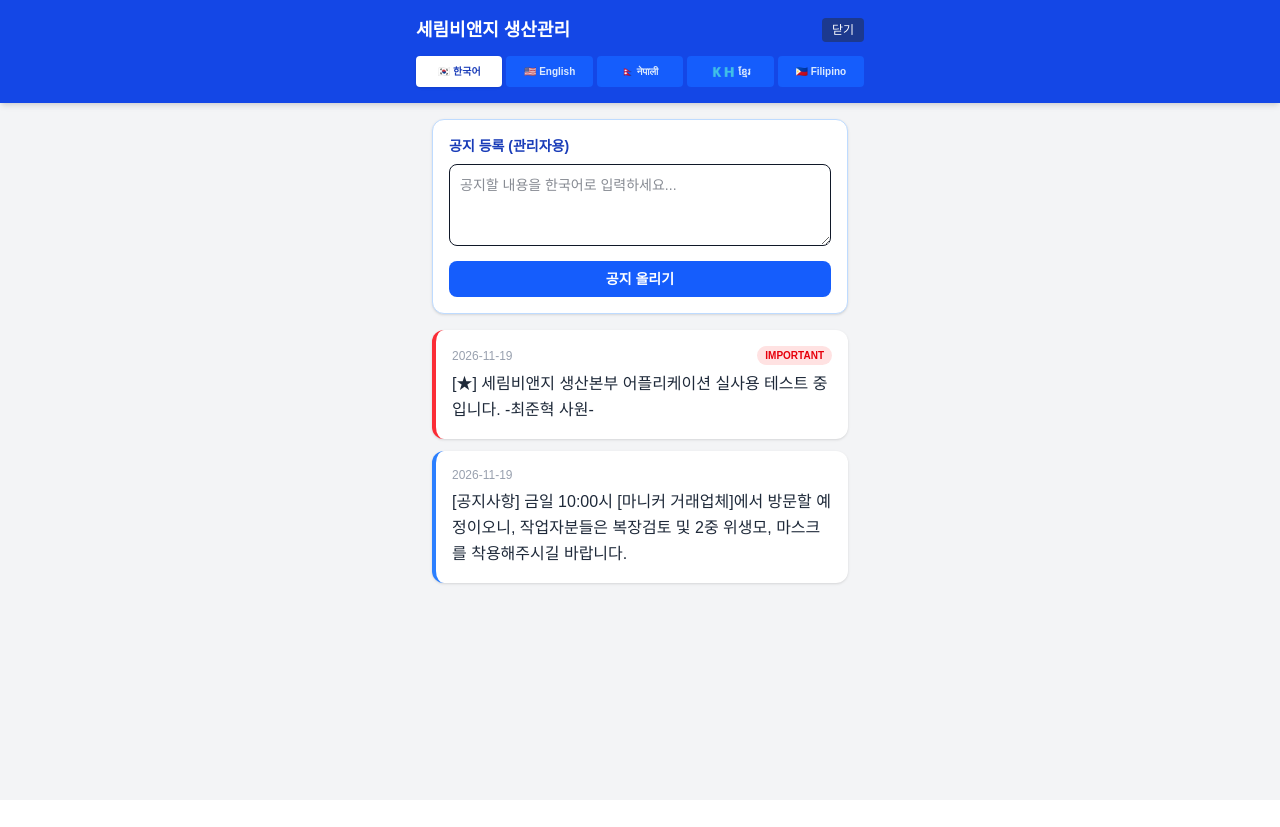
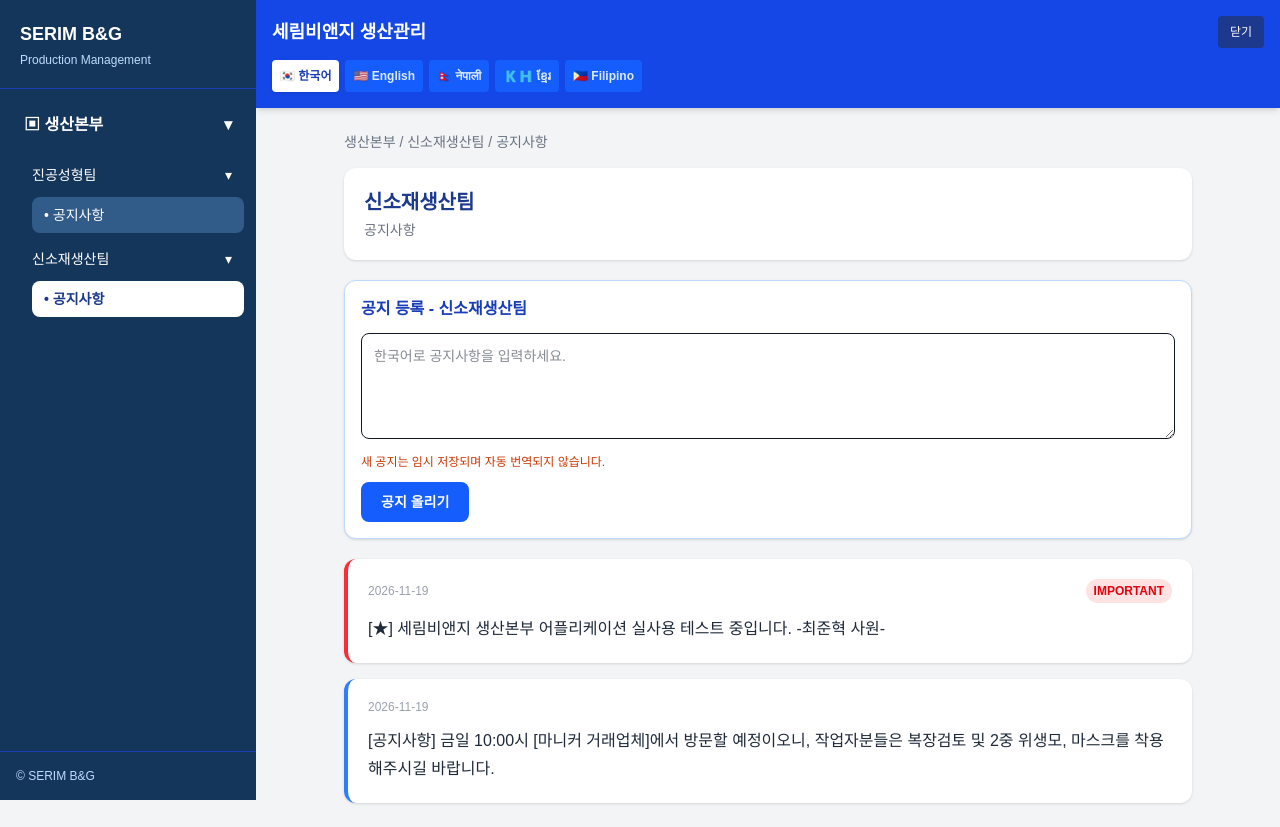
Before and after one commit to cjuun/serim-app, a Next.js app: page / in a window 1280 px wide. Both pictures are taken after a click on the button "관리자". Before the commit the page ends 800 px from the top, so only its background shows below. Built offline with nearby package versions, Linux system fonts and the light colour scheme.

Commit message:
Add production division sidebar

```diff
--- a/src/app/page.tsx
+++ b/src/app/page.tsx
@@ -4,65 +4,14 @@
 import React, { useState } from "react";
 
 type Lang = "ko" | "en" | "ne" | "km" | "tl";
+type Team = "vacuum" | "newmaterial";
 
 type Notice = {
   id: number;
+  team: Team;
   date: string;
   important: boolean;
   content: Record<Lang, string>;
-};
-
-const UI_TEXT: Record<
-  Lang,
-  {
-    title: string;
-    newNotice: string;
-    placeholder: string;
-    submit: string;
-    close: string;
-    admin: string;
-  }
-> = {
-  ko: {
-    title: "세림비앤지 생산관리",
-    newNotice: "공지 등록 (관리자용)",
-    placeholder: "공지할 내용을 한국어로 입력하세요...",
-    submit: "공지 올리기",
-    close: "닫기",
-    admin: "관리자",
-  },
-  en: {
-    title: "SERIM B&G Production Management",
-    newNotice: "Post Notice (Admin)",
-    placeholder: "Enter notice in Korean...",
-    submit: "Post Notice",
-    close: "Close",
-    admin: "Admin",
-  },
-  ne: {
-    title: "सेरिम बी एन्ड जी उत्पादन व्यवस्थापन",
-    newNotice: "सूचना दर्ता (प्रशासक)",
-    placeholder: "कोरियाली भाषामा सूचना लेख्नुहोस्...",
-    submit: "सूचना पोस्ट गर्नुहोस्",
-    close: "बन्द गर्नुहोस्",
-    admin: "प्रशासक",
-  },
-  km: {
-    title: "ការគ្រប់គ្រងផលិតកម្ម SERIM B&G",
-    newNotice: "ប្រកាសព័ត៌មាន (អ្នកគ្រប់គ្រង)",
-    placeholder: "សូមបញ្ចូលសេចក្តីជូនដំណឹងជាភាសាកូរ៉េ...",
-    submit: "បង្ហោះសេចក្តីជូនដំណឹង",
-    close: "បិទ",
-    admin: "អ្នកគ្រប់គ្រង",
-  },
-  tl: {
-    title: "SERIM B&G Pamamahala ng Produksyon",
-    newNotice: "Mag-post ng Anunsyo (Admin)",
-    placeholder: "Ilagay ang anunsyo sa wikang Korean...",
-    submit: "I-post ang Anunsyo",
-    close: "Isara",
-    admin: "Admin",
-  },
 };
 
 const LANGUAGES: { code: Lang; label: string }[] = [
@@ -73,36 +22,108 @@ const LANGUAGES: { code: Lang; label: string }[] = [
   { code: "tl", label: "🇵🇭 Filipino" },
 ];
 
+const TEXT = {
+  ko: {
+    title: "세림비앤지 생산관리",
+    division: "생산본부",
+    vacuum: "진공성형팀",
+    newmaterial: "신소재생산팀",
+    notice: "공지사항",
+    admin: "관리자",
+    close: "닫기",
+    add: "공지 등록",
+    submit: "공지 올리기",
+    placeholder: "한국어로 공지사항을 입력하세요.",
+    empty: "등록된 공지사항이 없습니다.",
+    menu: "메뉴",
+    warning: "새 공지는 임시 저장되며 자동 번역되지 않습니다.",
+  },
+  en: {
+    title: "SERIM B&G Production Management",
+    division: "Production Division",
+    vacuum: "Vacuum Forming Team",
+    newmaterial: "New Materials Production Team",
+    notice: "Notices",
+    admin: "Admin",
+    close: "Close",
+    add: "New Notice",
+    submit: "Post Notice",
+    placeholder: "Enter a notice in Korean.",
+    empty: "No notices have been posted.",
+    menu: "Menu",
+    warning: "New notices are temporary and not automatically translated.",
+  },
+  ne: {
+    title: "सेरिम बी एन्ड जी उत्पादन व्यवस्थापन",
+    division: "उत्पादन विभाग",
+    vacuum: "भ्याकुम फर्मिङ टोली",
+    newmaterial: "नयाँ सामग्री उत्पादन टोली",
+    notice: "सूचनाहरू",
+    admin: "प्रशासक",
+    close: "बन्द",
+    add: "नयाँ सूचना",
+    submit: "सूचना पोस्ट गर्नुहोस्",
+    placeholder: "कोरियाली भाषामा सूचना लेख्नुहोस्।",
+    empty: "कुनै सूचना छैन।",
+    menu: "मेनु",
+    warning: "नयाँ सूचनाहरू अस्थायी हुन् र स्वचालित रूपमा अनुवाद हुँदैनन्।",
+  },
+  km: {
+    title: "ការគ្រប់គ្រងផលិតកម្ម SERIM B&G",
+    division: "ផ្នែកផលិតកម្ម",
+    vacuum: "ក្រុមបង្កើតទម្រង់ដោយសុញ្ញាកាស",
+    newmaterial: "ក្រុមផលិតសម្ភារៈថ្មី",
+    notice: "សេចក្តីជូនដំណឹង",
+    admin: "អ្នកគ្រប់គ្រង",
+    close: "បិទ",
+    add: "ប្រកាសថ្មី",
+    submit: "បង្ហោះសេចក្តីជូនដំណឹង",
+    placeholder: "សូមបញ្ចូលសេចក្តីជូនដំណឹងជាភាសាកូរ៉េ។",
+    empty: "មិនទាន់មានសេចក្តីជូនដំណឹងទេ។",
+    menu: "ម៉ឺនុយ",
+    warning: "សេចក្តីជូនដំណឹងថ្មីគឺបណ្តោះអាសន្ន និងមិនត្រូវបានបកប្រែដោយស្វ័យប្រវត្តិទេ។",
+  },
+  tl: {
+    title: "SERIM B&G Pamamahala ng Produksyon",
+    division: "Dibisyon ng Produksyon",
+    vacuum: "Vacuum Forming Team",
+    newmaterial: "New Materials Production Team",
+    notice: "Mga Anunsyo",
+    admin: "Admin",
+    close: "Isara",
+    add: "Bagong Anunsyo",
+    submit: "I-post ang Anunsyo",
+    placeholder: "Ilagay ang anunsyo sa wikang Korean.",
+    empty: "Wala pang mga anunsyo.",
+    menu: "Menu",
+    warning: "Pansamantala lamang ang mga bagong anunsyo at hindi awtomatikong isinasalin.",
+  },
+};
+
 const INITIAL_NOTICES: Notice[] = [
   {
     id: 1,
+    team: "newmaterial",
     date: "2026-11-19",
     important: true,
     content: {
       ko: "[★] 세림비앤지 생산본부 어플리케이션 실사용 테스트 중입니다. -최준혁 사원-",
-
       en: "[★] The SERIM B&G Production Division application is currently undergoing real-world testing. - Employee Choi Jun-hyeok -",
-
       ne: "[★] सेरिम बी एन्ड जी उत्पादन विभागको एप्लिकेसन हाल वास्तविक प्रयोगको परीक्षणमा छ। - कर्मचारी चोई जुन-ह्योक -",
-
       km: "[★] កម្មវិធីរបស់ផ្នែកផលិតកម្ម SERIM B&G កំពុងស្ថិតក្នុងការសាកល្បងប្រើប្រាស់ជាក់ស្តែង។ - បុគ្គលិក Choi Jun-hyeok -",
-
       tl: "[★] Kasalukuyang sinusubukan sa aktuwal na paggamit ang aplikasyon ng Dibisyon ng Produksyon ng SERIM B&G. - Empleyadong Choi Jun-hyeok -",
     },
   },
   {
     id: 2,
+    team: "newmaterial",
     date: "2026-11-19",
     important: false,
     content: {
       ko: "[공지사항] 금일 10:00시 [마니커 거래업체]에서 방문할 예정이오니, 작업자분들은 복장검토 및 2중 위생모, 마스크를 착용해주시길 바랍니다.",
-
       en: "[NOTICE] A representative from Maniker, our business partner, is scheduled to visit today at 10:00 AM. All workers are requested to check their work attire and wear double hairnets and a face mask.",
-
       ne: "[सूचना] आज बिहान १०:०० बजे हाम्रो व्यापारिक साझेदार मानिकेर (Maniker) का प्रतिनिधि भ्रमणमा आउने कार्यक्रम छ। सबै कामदारहरूले आफ्नो काम गर्ने पोसाक जाँच गरी दुई तहको हेयरनेट र मास्क लगाउनुहोस्।",
-
       km: "[សេចក្តីជូនដំណឹង] តំណាងក្រុមហ៊ុនដៃគូពាណិជ្ជកម្ម Maniker គ្រោងនឹងមកទស្សនកិច្ចនៅថ្ងៃនេះ វេលាម៉ោង ១០:០០ ព្រឹក។ សូមកម្មករទាំងអស់ពិនិត្យសម្លៀកបំពាក់ការងារ និងពាក់មួកគ្របសក់អនាម័យពីរជាន់ ព្រមទាំងម៉ាស់។",
-
       tl: "[PAUNAWA] Nakatakdang bumisita ngayong araw sa ganap na 10:00 AM ang kinatawan ng ating kasosyong kumpanya na Maniker. Hinihiling sa lahat ng manggagawa na suriin ang kanilang kasuotan sa trabaho at magsuot ng dalawang patong ng hairnet at face mask.",
     },
   },
@@ -110,17 +131,44 @@ const INITIAL_NOTICES: Notice[] = [
 
 export default function Home() {
   const [lang, setLang] = useState<Lang>("ko");
+  const [team, setTeam] = useState<Team>("newmaterial");
   const [notices, setNotices] =
     useState<Notice[]>(INITIAL_NOTICES);
   const [inputText, setInputText] = useState("");
   const [isAdmin, setIsAdmin] = useState(false);
+  const [menuOpen, setMenuOpen] = useState(false);
+  const [divisionOpen, setDivisionOpen] = useState(true);
+  const [openTeams, setOpenTeams] = useState<Record<Team, boolean>>({
+    vacuum: true,
+    newmaterial: true,
+  });
+
+  const t = TEXT[lang];
+
+  const teamNotices = notices.filter(
+    (notice) => notice.team === team
+  );
+
+  const selectTeam = (selectedTeam: Team) => {
+    setTeam(selectedTeam);
+    setIsAdmin(false);
+    setMenuOpen(false);
+  };
 
   const handleAddNotice = () => {
     if (!inputText.trim()) return;
 
+    const today = new Date();
+    const date = [
+      today.getFullYear(),
+      String(today.getMonth() + 1).padStart(2, "0"),
+      String(today.getDate()).padStart(2, "0"),
+    ].join("-");
+
     const newEntry: Notice = {
       id: Date.now(),
-      date: new Date().toLocaleDateString("sv-SE"),
+      team,
+      date,
       important: true,
       content: {
         ko: inputText,
@@ -135,31 +183,113 @@ export default function Home() {
     setInputText("");
   };
 
+  const sidebar = (
+    <div className="flex h-full flex-col bg-[#15365B] text-white">
+      <div className="border-b border-blue-800 p-5">
+        <div className="text-lg font-bold">SERIM B&G</div>
+        <div className="mt-1 text-xs text-blue-200">
+          Production Management
+        </div>
+      </div>
+
+      <nav className="flex-1 p-3">
+        <button
+          onClick={() => setDivisionOpen(!divisionOpen)}
+          className="flex w-full items-center justify-between rounded-lg px-3 py-3 text-left font-bold hover:bg-blue-800"
+        >
+          <span>▣ {t.division}</span>
+          <span>{divisionOpen ? "▾" : "▸"}</span>
+        </button>
+
+        {divisionOpen && (
+          <div className="mt-2 space-y-2 pl-2">
+            {(["vacuum", "newmaterial"] as Team[]).map(
+              (item) => (
+                <div key={item}>
+                  <button
+                    onClick={() =>
+                      setOpenTeams((prev) => ({
+                        ...prev,
+                        [item]: !prev[item],
+                      }))
+                    }
+                    className="flex w-full items-center justify-between rounded-lg px-3 py-2 text-left text-sm hover:bg-blue-800"
+                  >
+                    <span>{t[item]}</span>
+                    <span>{openTeams[item] ? "▾" : "▸"}</span>
+                  </button>
+
+                  {openTeams[item] && (
+                    <button
+                      onClick={() => selectTeam(item)}
+                      className={`ml-3 mt-1 w-[calc(100%-12px)] rounded-lg px-3 py-2 text-left text-sm transition ${
+                        team === item
+                          ? "bg-white font-bold text-blue-900"
+                          : "bg-[#315B88] text-white hover:bg-blue-600"
+                      }`}
+                    >
+                      • {t.notice}
+                    </button>
+                  )}
+                </div>
+              )
+            )}
+          </div>
+        )}
+      </nav>
+
+      <div className="border-t border-blue-800 p-4 text-xs text-blue-200">
+        © SERIM B&G
+      </div>
+    </div>
+  );
+
   return (
-    <div className="min-h-screen bg-gray-100 text-gray-900 pb-10">
-      <header className="bg-blue-700 text-white p-4 shadow-md sticky top-0 z-10">
-        <div className="max-w-md mx-auto">
-          <div className="flex justify-between items-center mb-3 gap-2">
-            <h1 className="text-lg font-bold">
-              {UI_TEXT[lang].title}
+    <div className="min-h-screen bg-gray-100 text-gray-900">
+      {menuOpen && (
+        <div
+          className="fixed inset-0 z-40 bg-black/50 md:hidden"
+          onClick={() => setMenuOpen(false)}
+        />
+      )}
+
+      <aside
+        className={`fixed inset-y-0 left-0 z-50 w-64 transform transition-transform duration-200 md:translate-x-0 ${
+          menuOpen ? "translate-x-0" : "-translate-x-full"
+        }`}
+      >
+        {sidebar}
+      </aside>
+
+      <div className="min-h-screen md:ml-64">
+        <header className="sticky top-0 z-30 bg-blue-700 p-4 text-white shadow-md">
+          <div className="flex items-center gap-3">
+            <button
+              onClick={() => setMenuOpen(!menuOpen)}
+              className="rounded-lg bg-blue-800 px-3 py-2 md:hidden"
+              aria-label={t.menu}
+            >
+              ☰
+            </button>
+
+            <h1 className="flex-1 text-base font-bold sm:text-lg">
+              {t.title}
             </h1>
 
             <button
               onClick={() => setIsAdmin(!isAdmin)}
-              className="shrink-0 text-xs bg-blue-900 px-2.5 py-1 rounded hover:bg-blue-800"
+              className="shrink-0 rounded bg-blue-900 px-3 py-2 text-xs"
             >
-              {isAdmin
-                ? UI_TEXT[lang].close
-                : UI_TEXT[lang].admin}
+              {isAdmin ? t.close : t.admin}
             </button>
           </div>
 
-          <div className="grid grid-cols-5 gap-1">
+          <div className="mt-3 flex flex-wrap gap-1.5">
             {LANGUAGES.map((language) => (
               <button
                 key={language.code}
                 onClick={() => setLang(language.code)}
-                className={`min-w-0 py-2 px-0.5 rounded text-[10px] font-semibold transition ${
+                className={`rounded px-2 py-2 text-xs font-semibold transition ${
                   lang === language.code
                     ? "bg-white text-blue-800 shadow"
                     : "bg-blue-600 text-blue-100 hover:bg-blue-500"
@@ -169,62 +299,85 @@ export default function Home() {
               </button>
             ))}
           </div>
-        </div>
         </header>
 
-      <main className="max-w-md mx-auto p-4 space-y-4">
+        <main className="mx-auto max-w-4xl p-4 sm:p-6">
+          <div className="mb-4 text-sm text-gray-500">
+            {t.division} / {t[team]} / {t.notice}
+          </div>
+
+          <div className="mb-5 rounded-xl bg-white p-5 shadow-sm">
+            <h2 className="text-xl font-bold text-blue-900">
+              {t[team]}
+            </h2>
+            <p className="mt-1 text-sm text-gray-500">
+              {t.notice}
+            </p>
+          </div>
+
           {isAdmin && (
-          <div className="bg-white p-4 rounded-xl shadow border border-blue-200">
-            <h2 className="text-sm font-bold text-blue-800 mb-2">
-              {UI_TEXT[lang].newNotice}
-            </h2>
+            <div className="mb-5 rounded-xl border border-blue-200 bg-white p-4 shadow-sm">
+              <h3 className="mb-3 font-bold text-blue-800">
+                {t.add} - {t[team]}
+              </h3>
 
               <textarea
-              rows={3}
+                rows={4}
                 value={inputText}
                 onChange={(e) => setInputText(e.target.value)}
-              placeholder={UI_TEXT[lang].placeholder}
-              className="w-full border rounded-lg p-2.5 text-sm focus:outline-none focus:ring-2 focus:ring-blue-500"
+                placeholder={t.placeholder}
+                className="w-full rounded-lg border p-3 text-sm outline-none focus:ring-2 focus:ring-blue-500"
               />
+
+              <p className="mt-2 text-xs text-orange-700">
+                {t.warning}
+              </p>
 
               <button
                 onClick={handleAddNotice}
-              className="mt-2 w-full bg-blue-600 text-white py-2 rounded-lg text-sm font-bold hover:bg-blue-700"
+                className="mt-3 rounded-lg bg-blue-600 px-5 py-2.5 text-sm font-bold text-white hover:bg-blue-700"
               >
-              {UI_TEXT[lang].submit}
+                {t.submit}
               </button>
             </div>
           )}
 
-        <div className="space-y-3">
-          {notices.map((notice) => (
-            <div
+          <div className="space-y-4">
+            {teamNotices.length === 0 ? (
+              <div className="rounded-xl bg-white p-10 text-center text-gray-500 shadow-sm">
+                {t.empty}
+              </div>
+            ) : (
+              teamNotices.map((notice) => (
+                <article
                   key={notice.id}
-              className={`bg-white p-4 rounded-xl shadow-sm border-l-4 ${
+                  className={`rounded-xl border-l-4 bg-white p-5 shadow-sm ${
                     notice.important
                       ? "border-red-500"
                       : "border-blue-500"
                   }`}
                 >
-              <div className="flex justify-between items-center mb-1.5">
+                  <div className="mb-3 flex items-center justify-between">
                     <span className="text-xs text-gray-400">
                       {notice.date}
                     </span>
 
                     {notice.important && (
-                  <span className="text-[10px] bg-red-100 text-red-600 font-bold px-2 py-0.5 rounded-full">
+                      <span className="rounded-full bg-red-100 px-2 py-1 text-xs font-bold text-red-600">
                         IMPORTANT
                       </span>
                     )}
                   </div>
 
-              <p className="text-base leading-relaxed font-medium text-gray-800 whitespace-pre-line">
+                  <p className="whitespace-pre-line text-sm leading-7 text-gray-800 sm:text-base">
                     {notice.content[lang]}
                   </p>
-            </div>
-          ))}
+                </article>
+              ))
+            )}
           </div>
         </main>
       </div>
+    </div>
   );
 }
```
Lines whose indentation alone changed are shown as unchanged.
